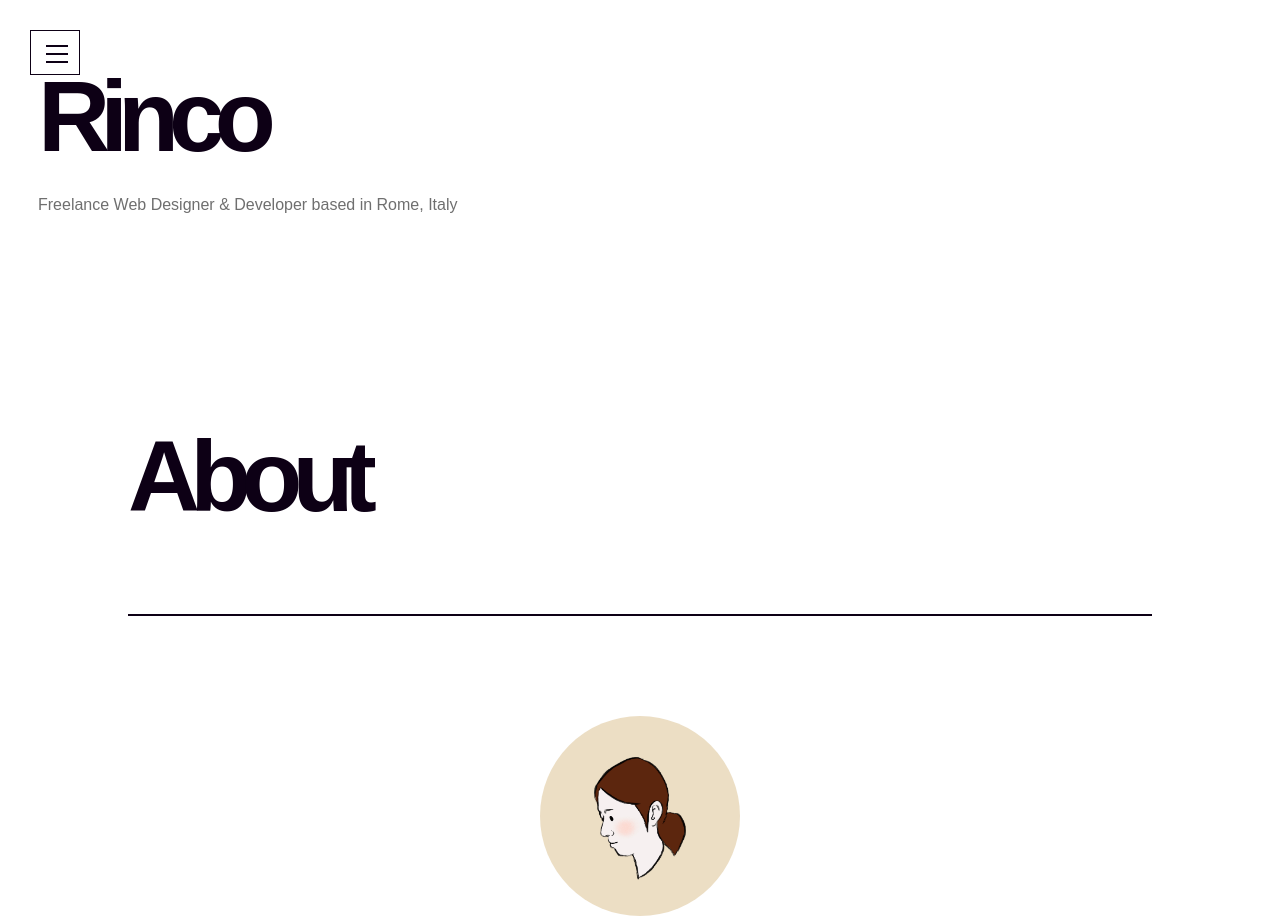
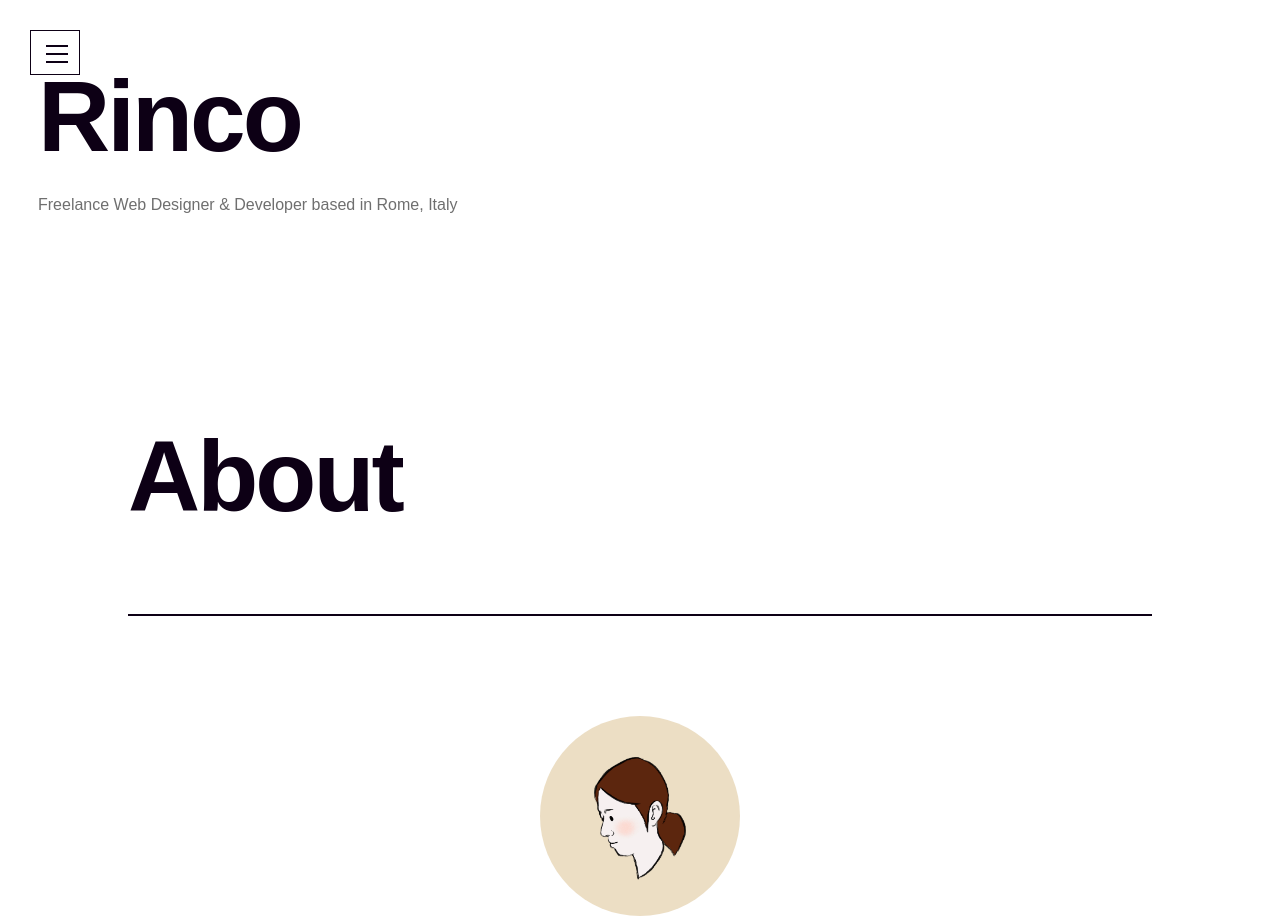
Before and after one commit to Rinrincoo/portfolio, a plain HTML site: page index.html in a window 1280 px wide. Shown: the top 919 px of the page. Drawn offline with nearby package versions, Linux system fonts and the light colour scheme.

Commit message:
initial commit

```diff
--- a/style.css
+++ b/style.css
@@ -35,7 +35,7 @@ header{
  text-decoration: none;
  color:#0d0015;
  font-size: 100px;
- letter-spacing: -10px;
+ letter-spacing: -3px;
 }
 
 header button{
@@ -207,7 +207,7 @@ header button{
     color: #0d0015;
     font-size: 100px;
     line-height: 110px;
-    letter-spacing: -10px;
+    letter-spacing: -3px;
 }
 
 .title-line{
@@ -400,7 +400,7 @@ footer{
     font-size: 84px;
     font-weight: bold;
     padding-top: 50px;
-    letter-spacing: -10px;
+    letter-spacing: -3px;
 }
 
 #copyright{
```
